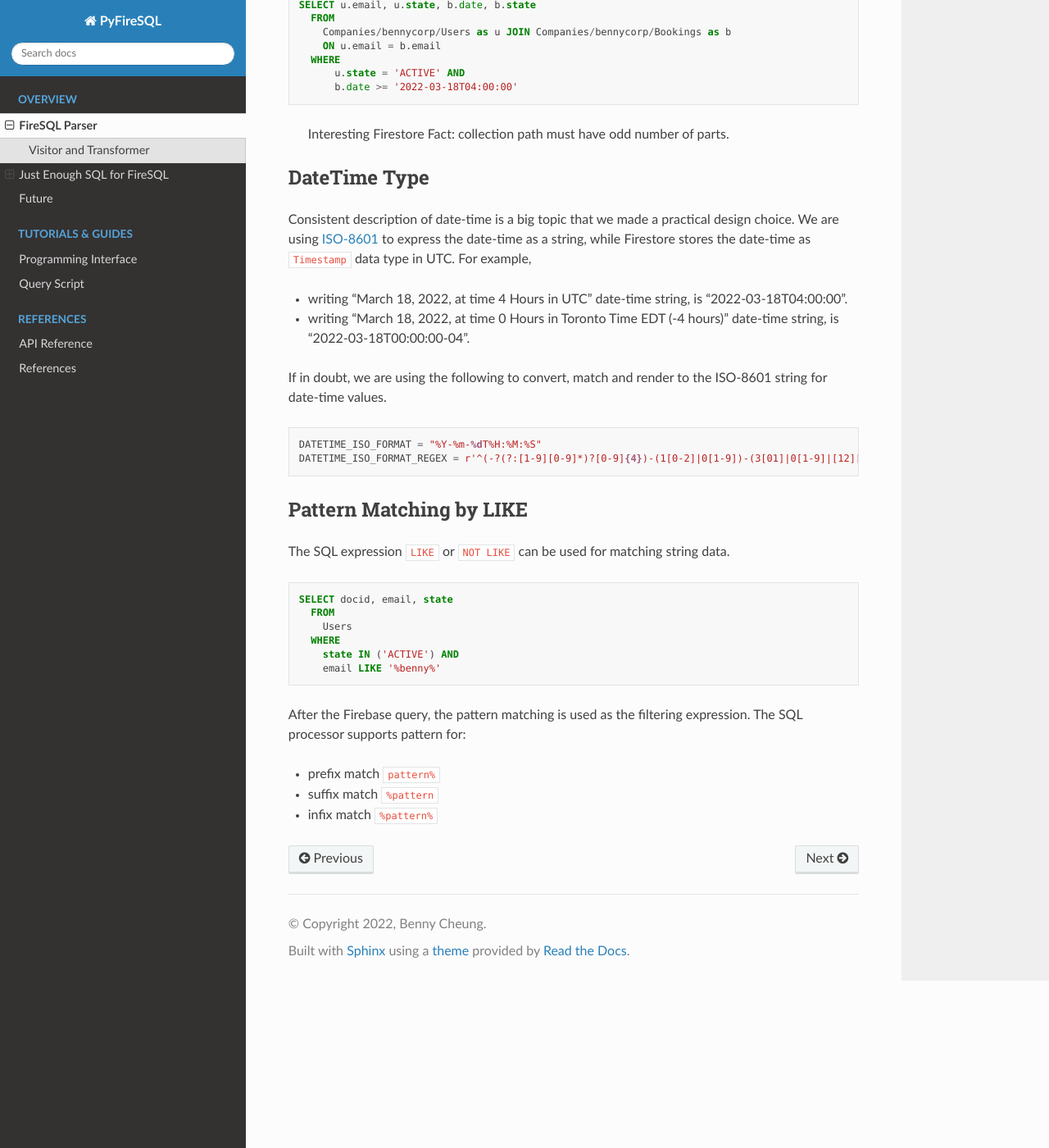
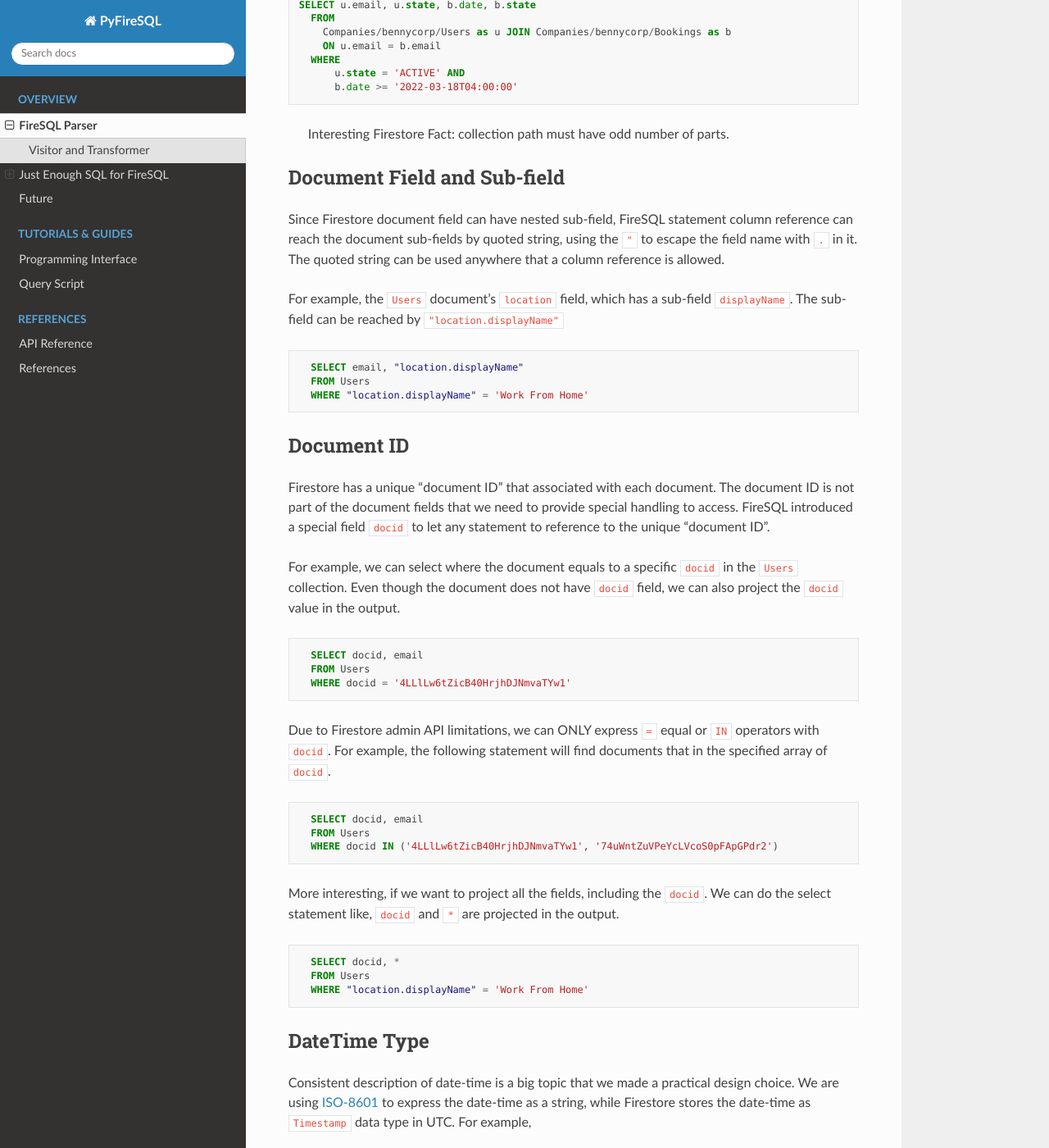
Before and after one commit to bennycheung/PyFireSQL, a Sphinx documentation site: the page built from docs/parser.md, in a window 1280 px wide and 1400 px high, scrolled down 4464 px. Shown: the whole window at 82% size. Built offline with Sphinx 7.4.7 and the Read the Docs theme 2.0.0, drawn with Linux system fonts in a browser that asks for light colours.

Commit message:
document subfield and docid processing

````diff
--- a/docs/parser.md
+++ b/docs/parser.md
@@ -170,6 +170,46 @@ SELECT u.email, u.state, b.date, b.state
 
 > Interesting Firestore Fact: collection path must have odd number of parts.
 
+### Document Field and Sub-field
+Since Firestore document field can have nested sub-field, FireSQL statement column reference can reach the document sub-fields by quoted string, using the `"` to escape the field name with `.` in it. The quoted string can be used anywhere that a column reference is allowed.
+
+For example, the `Users` document's `location` field, which has a sub-field `displayName`. The sub-field can be reached by `"location.displayName"`
+
+```sql
+  SELECT email, "location.displayName"
+  FROM Users
+  WHERE "location.displayName" = 'Work From Home'
+```
+
+### Document ID
+Firestore has a unique "document ID" that associated with each document. The document ID is not part of the document fields that we need to provide special handling to access. FireSQL introduced a special field `docid` to let any statement to reference to the unique "document ID".
+
+For example, we can select where the document equals to a specific `docid` in the `Users` collection. Even though the document does not have `docid` field, we can also project the `docid` value in the output.
+
+```sql
+  SELECT docid, email
+  FROM Users
+  WHERE docid = '4LLlLw6tZicB40HrjhDJNmvaTYw1'
+```
+
+Due to Firestore admin API limitations, we can ONLY express `=` equal or `IN` operators with `docid`.
+For example, the following statement will find documents that in the specified array of `docid`.
+
+```sql
+  SELECT docid, email
+  FROM Users
+  WHERE docid IN ('4LLlLw6tZicB40HrjhDJNmvaTYw1', '74uWntZuVPeYcLVcoS0pFApGPdr2')
+```
+
+More interesting, if we want to project all the fields, including the `docid`. We can do the select statement like,
+`docid` and `*` are projected in the output.
+
+```sql
+  SELECT docid, *
+  FROM Users
+  WHERE "location.displayName" = 'Work From Home'
+```
+
 ### DateTime Type
 Consistent description of date-time is a big topic that we made a practical design choice.
 We are using [ISO-8601](https://en.wikipedia.org/wiki/ISO_8601) to express the date-time as a string,
````
